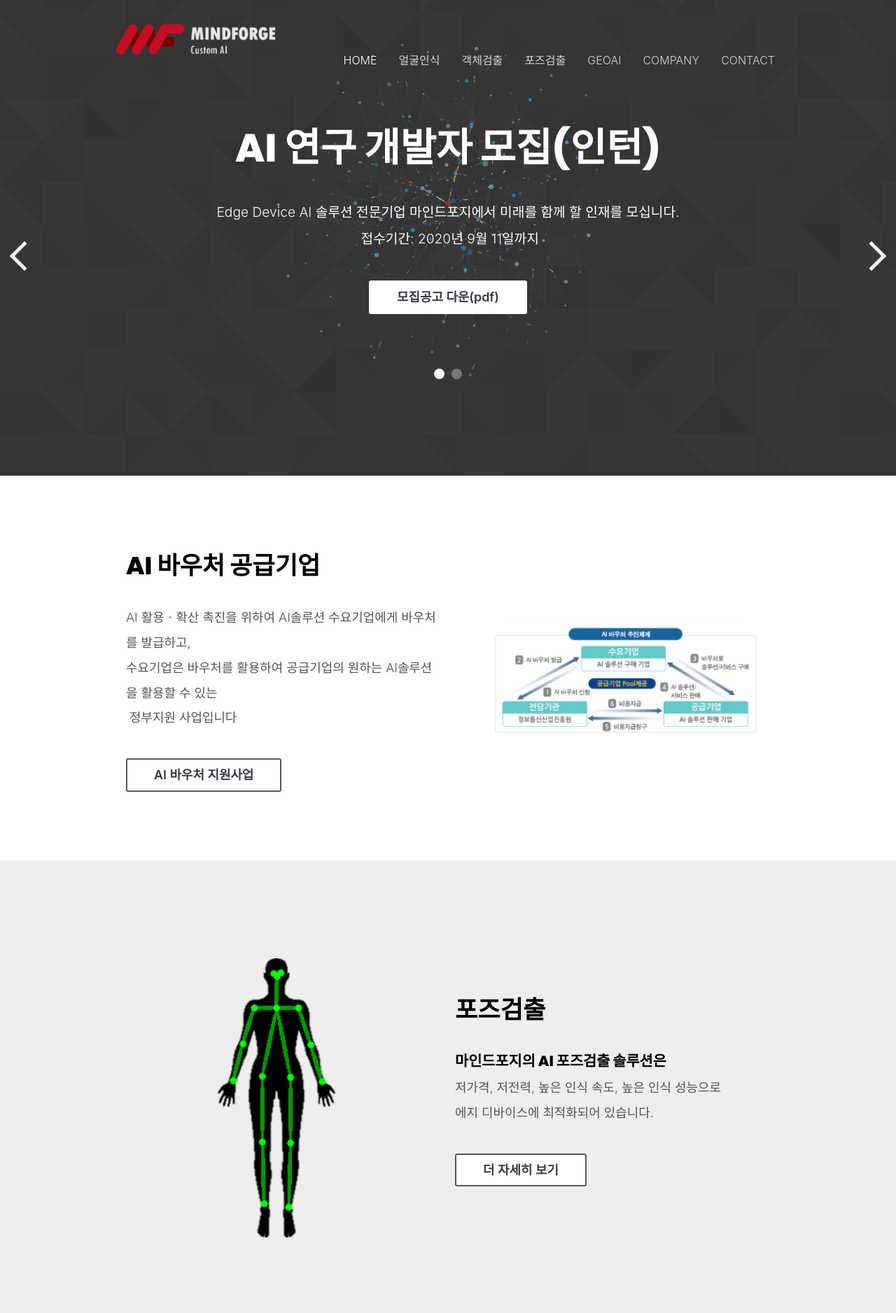
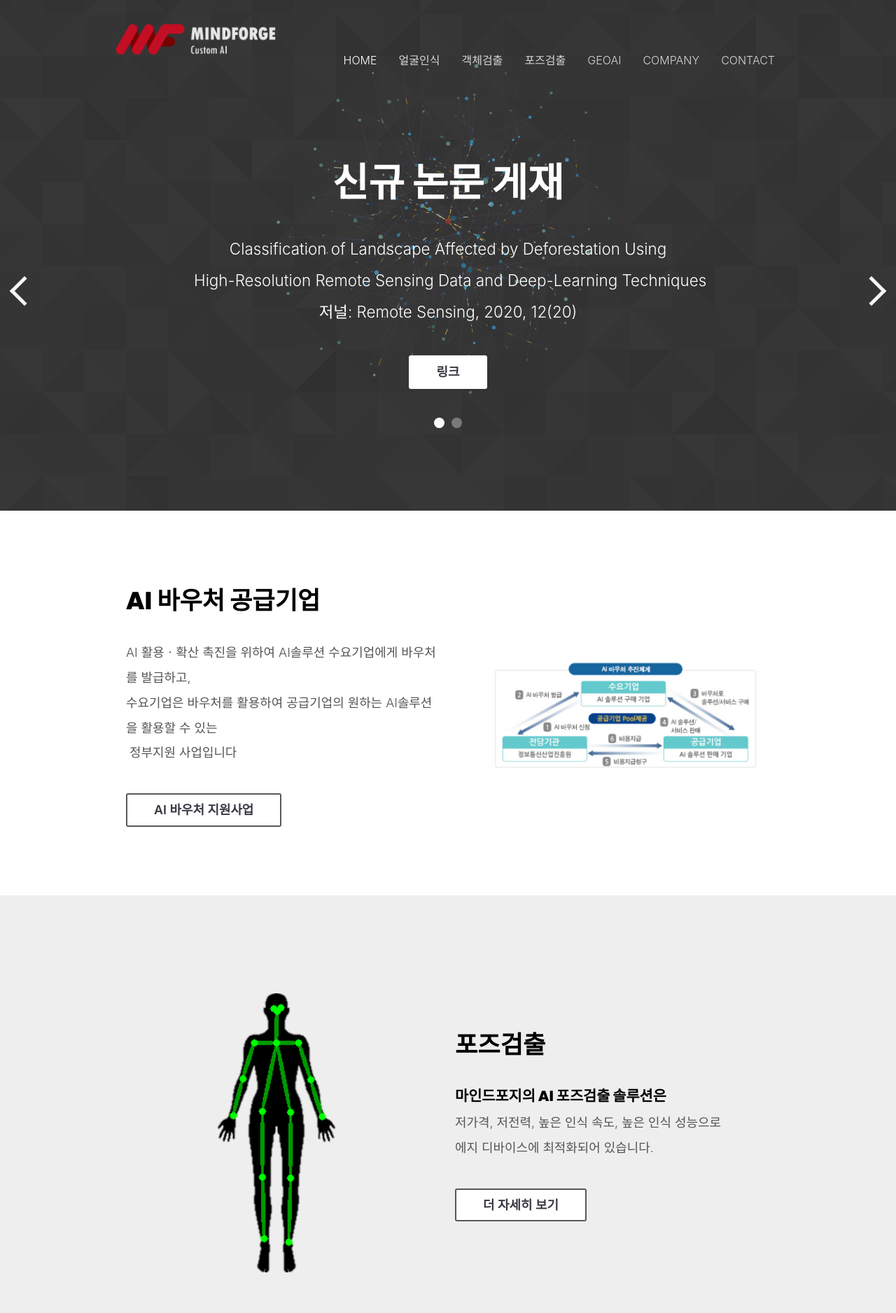
Before and after one commit to codebaragi23/mindforge, a Jekyll site: the page built from _pages/home.html, in a window 1280 px wide. Shown: the top 1877 px of the page at 70% size. Built offline with Jekyll 4.4.1, drawn with Linux system fonts in a browser that asks for light colours; some web fonts are replaced.

Commit message:
[U] 홈 수정

```diff
--- a/_includes/carousel.html
+++ b/_includes/carousel.html
@@ -118,7 +118,7 @@
 }
 .carousel__indicators {
   position: absolute;
-  bottom: 20px;
+  bottom: 0;
   width: 100%;
   text-align: center;
 }
--- a/_pages/home.html
+++ b/_pages/home.html
@@ -2,17 +2,26 @@
 layout: default
 permalink: /
 items:
+  #- title: recruiting
+  #  #image: /assets/images/object-detection.png
+  #  html:
+  #    <div class="container">
+  #      <h2>AI 연구 개발자 모집(인턴)</h2>
+  #      <p class="subtext">Edge Device AI 솔루션 전문기업 마인드포지에서 미래를 함께 할 인재를 모십니다.<br>
+  #       <t>접수기간:</t> 2020년 9월 11일까지</p>
+  #    </div>
+  #    <a class="button alt" href="/downloads/200828_recruiting.pdf">모집공고 다운(pdf)</a>
   - title: recruiting
-    #image: /assets/images/object-detection.png
     html:
       <div class="container">
-        <h2>AI 연구 개발자 모집(인턴)</h2>
-        <p class="subtext editable">Edge Device AI 솔루션 전문기업 마인드포지에서 미래를 함께 할 인재를 모십니다.<br>
-         <t>접수기간:</t> 2020년 9월 11일까지</p>
+        <h2>신규 논문 게재</h2>
+        <p class="subtext text-large"> Classification of Landscape Affected by Deforestation Using <br>
+         High-Resolution Remote Sensing Data and Deep-Learning Techniques<br>
+         <t>저널:</t> Remote Sensing, 2020, 12(20) </p>
       </div>
-      <a class="button alt" href="/downloads/200828_recruiting.pdf">모집공고 다운(pdf)</a>
+      <a class="button alt" href="https://doi.org/10.3390/rs12203372">링크</a>
+
   - title: introduce
-    #image: /assets/images/face-recognition.jpg
     html:
       <div class="container">
         <h2>Edge Device AI 솔루션<br> 전문기업</h2>
@@ -22,12 +31,6 @@
 
 <section class="hero diagonal">
   {% include carousel.html height="400px" duration="7" %}
-    {% comment %} <div class="container">
-      <h2>AI 연구 개발자 모집(인턴)</h2>
-      <p class="subtext editable">Edge Device AI 솔루션 전문기업 마인드포지에서 미래를 함께 할 인재를 모십니다.<br>
-      접수기간: 2020년 9월 11일까지</p>
-    </div>
-    <a class="button alt" href="{{ site.baseurl }}/downloads/200828_recruiting.pdf">모집공고 다운(pdf)</a> {% endcomment %}
   <canvas id="animation" width="1080" height="720"> </canvas>
   <script src="{{ site.baseurl }}/assets/js/canvas.js"></script>
 </section>
@@ -36,7 +39,7 @@
 	<div class="container halves">
     <div class="container">
       <h2>AI 바우처 공급기업</h2>
-      <p class="subtext editable">AI 활용ㆍ확산 촉진을 위하여 AI솔루션 수요기업에게 바우처를 발급하고, <br>수요기업은 바우처를 활용하여 공급기업의 원하는 AI솔루션을 활용할 수 있는<br> 정부지원 사업입니다</p>
+      <p class="subtext">AI 활용ㆍ확산 촉진을 위하여 AI솔루션 수요기업에게 바우처를 발급하고, <br>수요기업은 바우처를 활용하여 공급기업의 원하는 AI솔루션을 활용할 수 있는<br> 정부지원 사업입니다</p>
       <a class="button alt" href="http://www.bizinfo.go.kr/see/seea/selectSEEA140Detail.do?menuId=80001001001&pblancId=PBLN_000000000051348">AI 바우처 지원사업</a>
     </div>
     <div>
--- a/_sass/_layout.scss
+++ b/_sass/_layout.scss
@@ -15,6 +15,15 @@
   max-width: 1000px;
   ul {
     margin-top: 40px;
+  }
+
+  .text-large {
+    font-size: 1.4rem;
+  }
+
+  .text-aligned-left {
+    text-align: left;
+    padding-left: 10%;
   }
 }
 
@@ -89,7 +98,7 @@
     background: #222 url($pattern);
 		text-align: center;
 		margin-top: -100px;
-		padding-top: 250px;
+		padding-top: 300px;
 
 		h2 {
 			font-size: 3.5rem;
```
